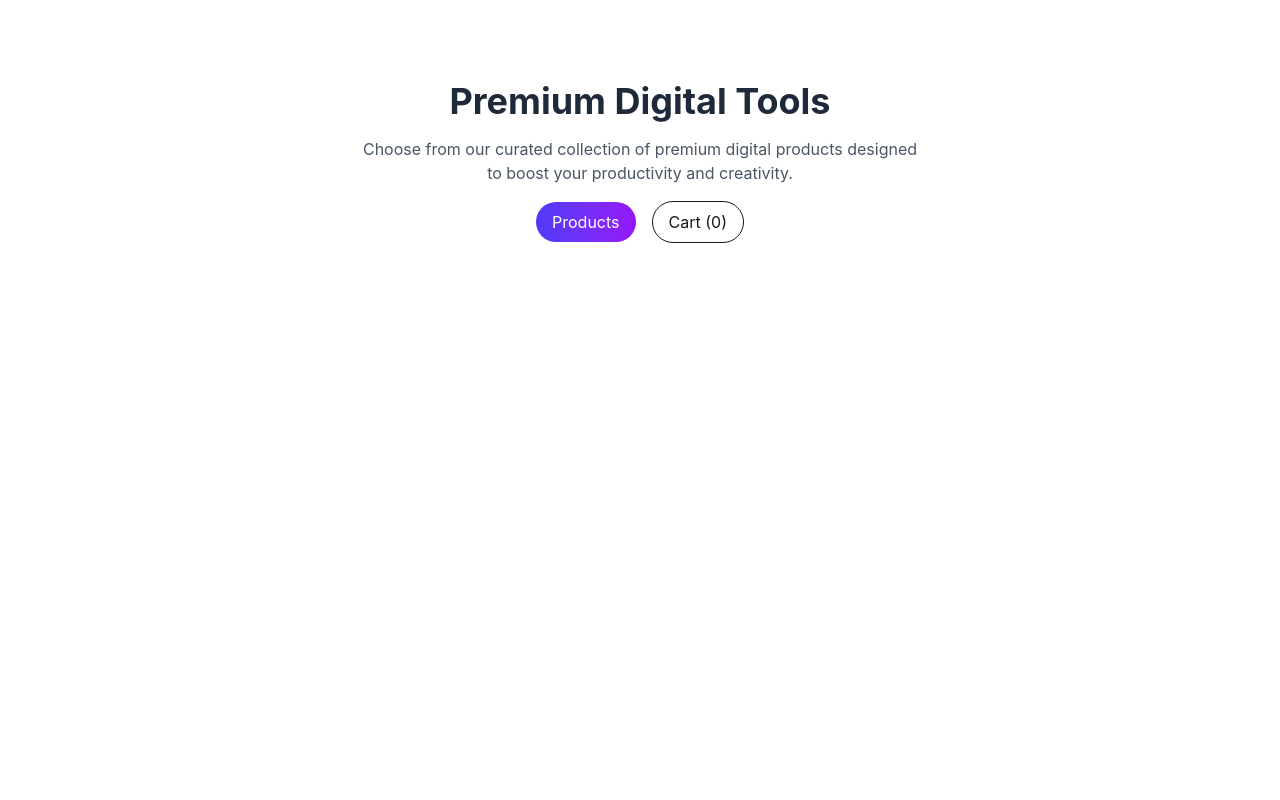
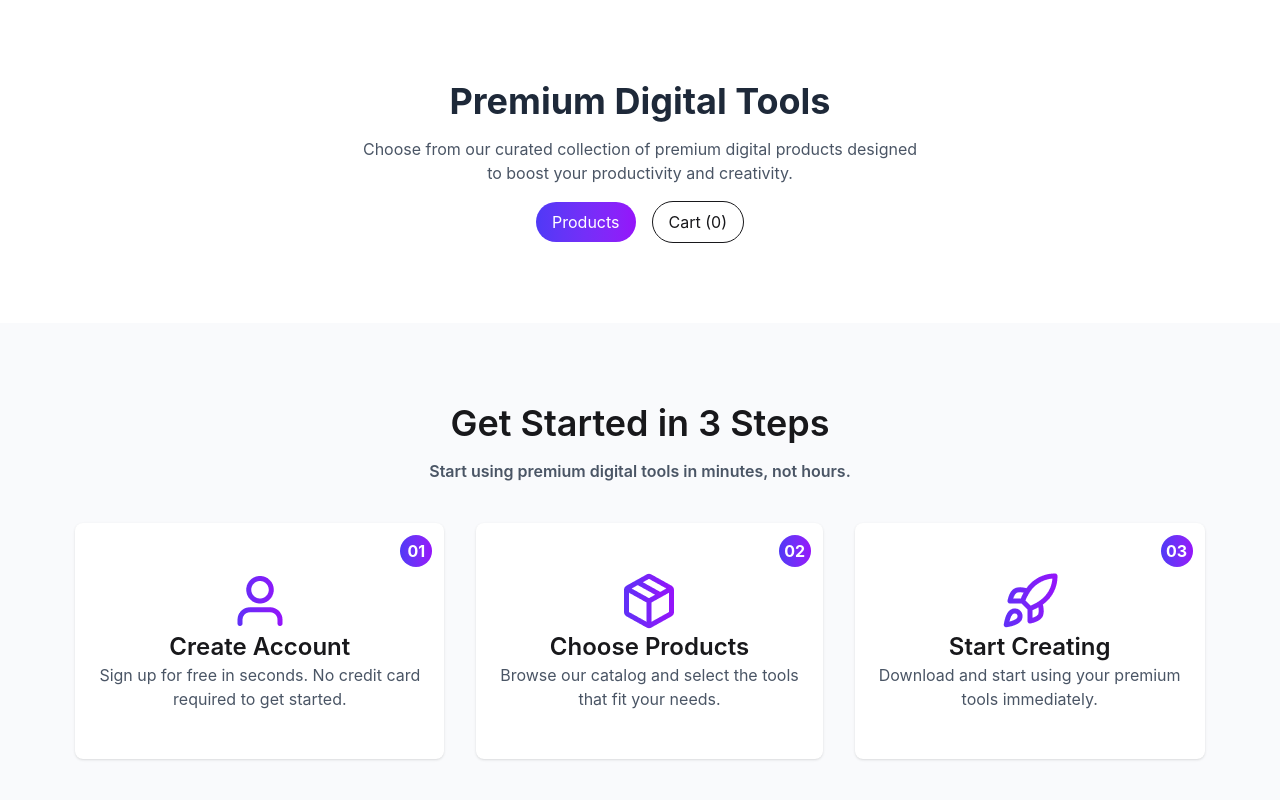
Before and after one commit to mdmizanurrahman5215/Digital-Tool-Shop, a React (Vite) app: page / in a window 1280 px wide. Shown: the part 1062-1862 px from the top of the page. Before the commit the page ends 1385 px from the top, so only its background shows below. Built offline with nearby package versions, Linux system fonts and the light colour scheme.

Commit message:
designed steps section basec on figma

```diff
--- a/src/App.jsx
+++ b/src/App.jsx
@@ -3,6 +3,7 @@ import './App.css'
 import Banner from './components/Banner'
 import PremiumTools from './components/PremiumTools'
 import Stats from './components/Stats'
+import Step from './components/Step'
 import Header from './layout/Header'
 
 function App() {
@@ -14,6 +15,7 @@ function App() {
  <Banner/>
  <Stats/>
  <PremiumTools/>
+ <Step/>
 </>
   )
 }
--- a/src/components/Step.jsx
+++ b/src/components/Step.jsx
@@ -1,9 +1,51 @@
 import React from 'react'
+import user from '../assets/user.png'
+import packageImg from '../assets/package.png'
+import rocket from '../assets/rocket.png'
 
 const Step = () => {
   return (
-    <div>
+    <div className='bg-[#F9FAFC] mb-20'>
+       <div className='container mx-auto py-20'>
 
+        <div className='flex flex-col justify-center items-center gap-4'>
+            <h1 className='text-4xl font-semibold'>Get Started in 3 Steps</h1>
+            <p className='text-gray-600 font-semibold'>Start using premium digital tools in minutes, not hours.</p>
+        </div>
+        <div className='flex flex-col md:flex-row justify-center items-center gap-8 mt-10'>
+            <div className='flex justify-center items-center flex-col text-center shadow px-6 py-12 relative rounded-lg bg-white'>
+                <div>
+                    <img src={user} alt="User" />
+                </div>
+                <h1 className='text-2xl font-semibold'>Create Account</h1>
+                <p className='text-gray-600'>Sign up for free in seconds. No credit card <br /> required to get started.</p>
+                <div className='absolute top-3 right-3 bg-gradient-to-l from-[#9514FA] to-[#4F39F6] text-white font-bold rounded-full h-8 w-8 flex items-center justify-center'>
+                    <span>01</span>
+                </div>
+            </div>
+            <div className='flex justify-center items-center flex-col text-center shadow px-6 py-12 relative rounded-lg bg-white'>
+                <div>
+                    <img src={packageImg} alt="Package " />
+                </div>
+                <h1 className='text-2xl font-semibold'>Choose Products</h1>
+                <p className='text-gray-600'>Browse our catalog and select the tools <br /> that fit your needs.</p>
+                <div className='absolute top-3 right-3 bg-gradient-to-l from-[#9514FA] to-[#4F39F6] text-white font-bold rounded-full h-8 w-8 flex items-center justify-center'>
+                    <span>02</span>
+                </div>
+            </div>
+            <div className='flex justify-center items-center flex-col text-center shadow px-6 py-12 relative rounded-lg bg-white'>
+                <div>
+                    <img src={rocket} alt="Rocket" />
+                </div>
+                <h1 className='text-2xl font-semibold'>Start Creating</h1>
+                <p className='text-gray-600'>Download and start using your premium  <br /> tools immediately.</p>
+                <div className='absolute top-3 right-3 bg-gradient-to-l from-[#9514FA] to-[#4F39F6] text-white font-bold rounded-full h-8 w-8 flex items-center justify-center'    >
+                    <span>03</span>
+                </div>
+            </div>
+        </div>
+
+       </div>
     </div>
   )
 }
```
